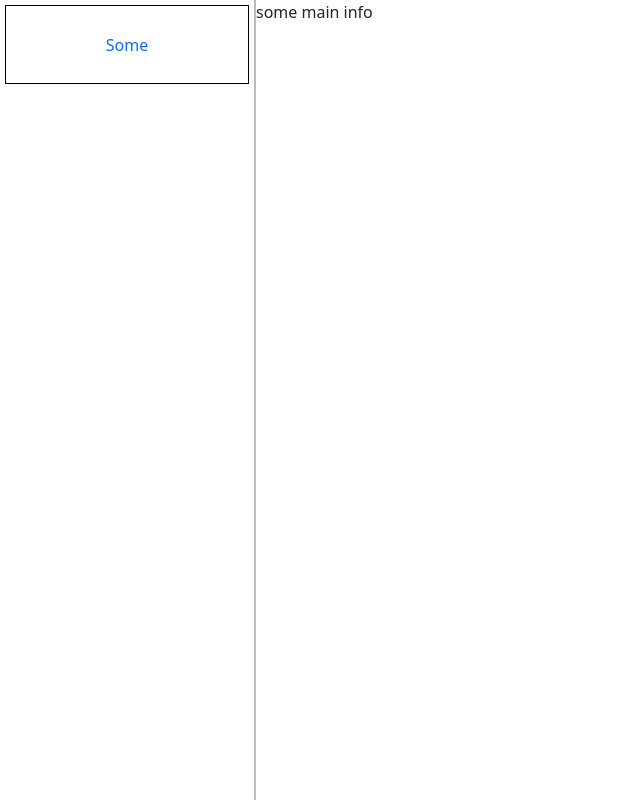
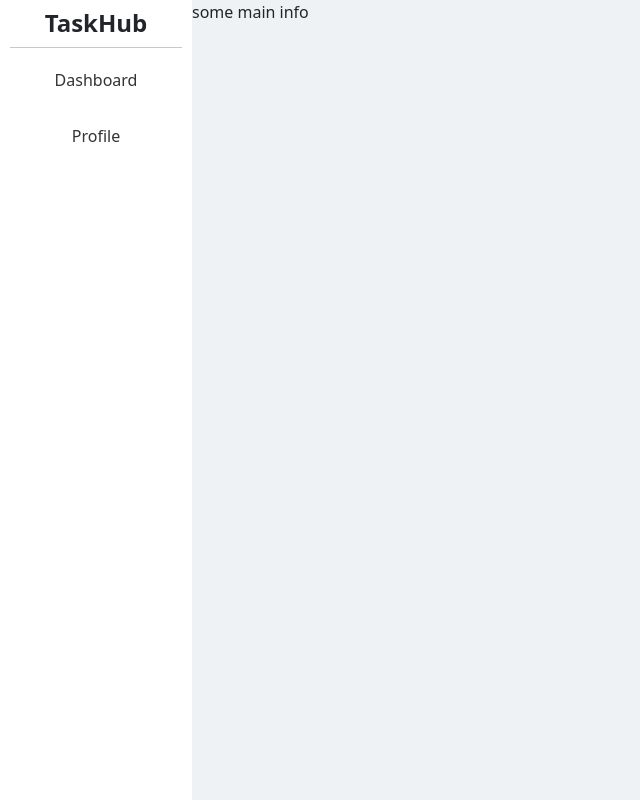
Before and after one commit to Glashiii/task-hub, a React (Vite) app in the folder task-hub/: page / in a window 1280 px wide. Shown: the whole page, without its empty margins (0-640 px from the left). Built offline with nearby package versions, Linux system fonts and the light colour scheme.

Commit message:
Sidebar v1

```diff
--- a/task-hub/src/app/App.jsx
+++ b/task-hub/src/app/App.jsx
@@ -1,5 +1,5 @@
-import Sidebar from "../widgets/Sidebar.jsx";
-import Home from "../pages/home.jsx";
+import Sidebar from "../widgets/sidebar/Sidebar.jsx";
+import Dashboard from "../pages/Dashboard.jsx";
 
 function App() {
 
@@ -7,7 +7,7 @@ function App() {
     return (
         <div className="App">
             <Sidebar></Sidebar>
-            <Home></Home>
+            <Dashboard></Dashboard>
         </div>
     )
 }
--- a/task-hub/src/app/index.css
+++ b/task-hub/src/app/index.css
@@ -13,6 +13,14 @@
     text-rendering: optimizeLegibility;
     -webkit-font-smoothing: antialiased;
     -moz-osx-font-smoothing: grayscale;
+
+    --text-color-dark: #333333;
+    --text-color-hover: #0C7FDA;
+
+    --sidebar-hover: #E9F5FE;
+
+    --background-color: #EFF2F4;
+
 }
 
 #root {
@@ -33,19 +41,6 @@ a{
     width: 100%;
 }
 
-.sidebar-link {
-    display: flex;
-    flex-direction: column;
-    justify-content: center;
-    width: 100%;
-    height: 10%;
-    border-width: 1px;
-    border-style: solid;
-    border-color: black;
-    text-align: center;
-    text-decoration: none;
-}
-
 .App {
     display: flex;
     flex-direction: row;
@@ -57,14 +52,7 @@ a{
   display: flex;
 }
 
-.sidebar {
-    display: flex;
-    flex-direction: column;
-    width: 20%;
-    height: 100%;
-    border-right: 2px solid #bababa;
-    padding: 5px;
+.Dashboard {
+    width: 85%;
+    background-color: var(--background-color);
 }
-.home {
-    width: 80%;
-}
--- /dev/null
+++ b/task-hub/src/pages/Dashboard.jsx
@@ -0,0 +1,9 @@
+const Dashboard = () => {
+    return (
+        <div className="Dashboard">
+            some main info
+        </div>
+    )
+}
+
+export default Dashboard
--- a/task-hub/src/pages/home.jsx
+++ /dev/null
@@ -1,9 +0,0 @@
-const Home = () => {
-    return (
-        <div className="home">
-            some main info
-        </div>
-    )
-}
-
-export default Home
--- a/task-hub/src/shared/sidebar/SidebarLink.jsx
+++ b/task-hub/src/shared/sidebarLink/SidebarLink.jsx
@@ -1,14 +1,13 @@
+import styles from "./SidebarLink.module.css"
+
 const SidebarLink = (props) => {
     const {
         title,
     } = props
     return (
-        <>
-        <a href="/some-link" className={`sidebar-link`}>
+        <a href="/some-link" className={styles['sidebar-link']}>
             {title}
         </a>
-
-        </>
     )
 }
 
--- /dev/null
+++ b/task-hub/src/shared/sidebarLink/SidebarLink.module.css
@@ -0,0 +1,17 @@
+
+.sidebar-link {
+    display: flex;
+    flex-direction: column;
+    justify-content: center;
+    width: 100%;
+    height: 7%;
+    text-align: center;
+    text-decoration: none;
+    color: var(--text-color-dark);
+    transition-duration: 0.5s, 1s;
+}
+
+.sidebar-link:hover {
+    background-color: var(--sidebar-hover);
+    color: var(--text-color-hover);
+}
--- a/task-hub/src/widgets/Sidebar.jsx
+++ /dev/null
@@ -1,12 +0,0 @@
-import SidebarLink from "../shared/sidebar/SidebarLink.jsx";
-
-const Sidebar = () => {
-    return (
-        <aside className="sidebar">
-
-            <SidebarLink title={'Some'}></SidebarLink>
-        </aside>
-    )
-}
-
-export default Sidebar
--- /dev/null
+++ b/task-hub/src/widgets/sidebar/Sidebar.jsx
@@ -0,0 +1,17 @@
+import SidebarLink from "../../shared/sidebarLink/SidebarLink.jsx";
+import styles from './Sidebar.module.css';
+
+const Sidebar = () => {
+    return (
+        <aside className={styles.sidebar}>
+            <div className={styles.sidebarHeader}>
+                <h1>TaskHub</h1>
+            </div>
+            <hr className={styles.sidebarDivider} />
+            <SidebarLink title={'Dashboard'}></SidebarLink>
+            <SidebarLink title={'Profile'}></SidebarLink>
+        </aside>
+    )
+}
+
+export default Sidebar
--- /dev/null
+++ b/task-hub/src/widgets/sidebar/Sidebar.module.css
@@ -0,0 +1,27 @@
+.sidebar {
+    display: flex;
+    flex-direction: column;
+    width: 15%;
+    height: 100%;
+    padding: 5px;
+}
+
+.sidebar-header {
+    display: flex;
+    flex-direction: column;
+    text-align: center;
+}
+h1 {
+    display: flex;
+    flex-direction: column;
+    text-align: center;
+    justify-content: center;
+    font-weight: bold;
+    font-size: 24px;
+    height: 100%;
+}
+
+hr {
+    margin: 5px;
+    padding: 0;
+}
```
Also changed, not shown: task-hub/src/pages/Profile.jsx (added, +8 -0 lines).
